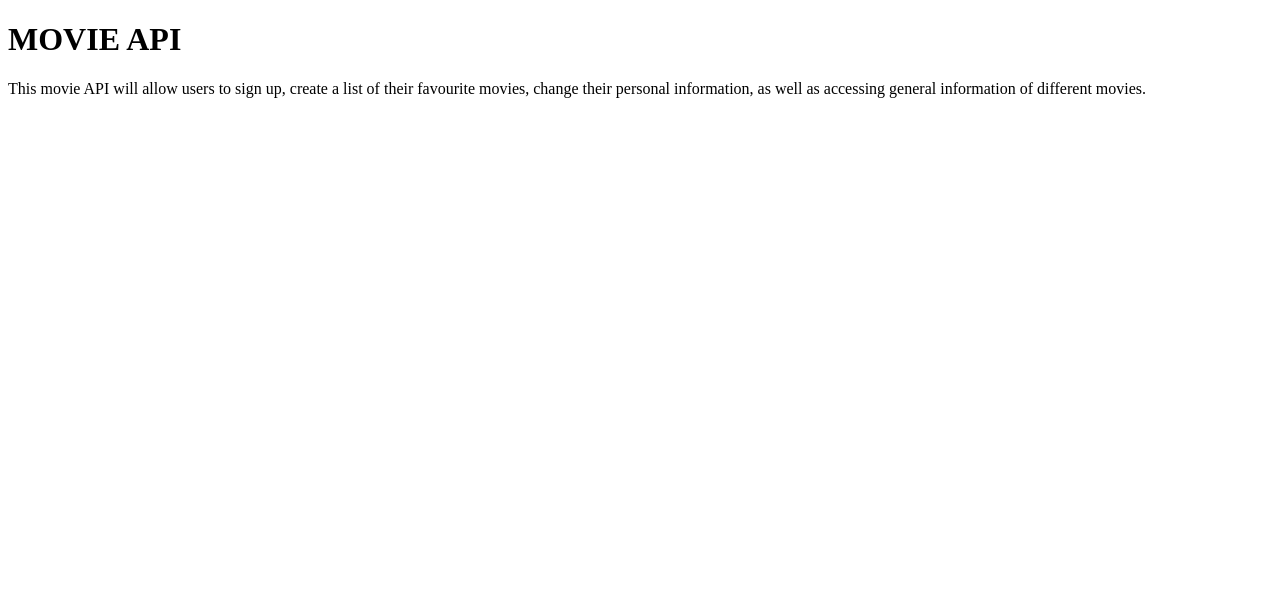
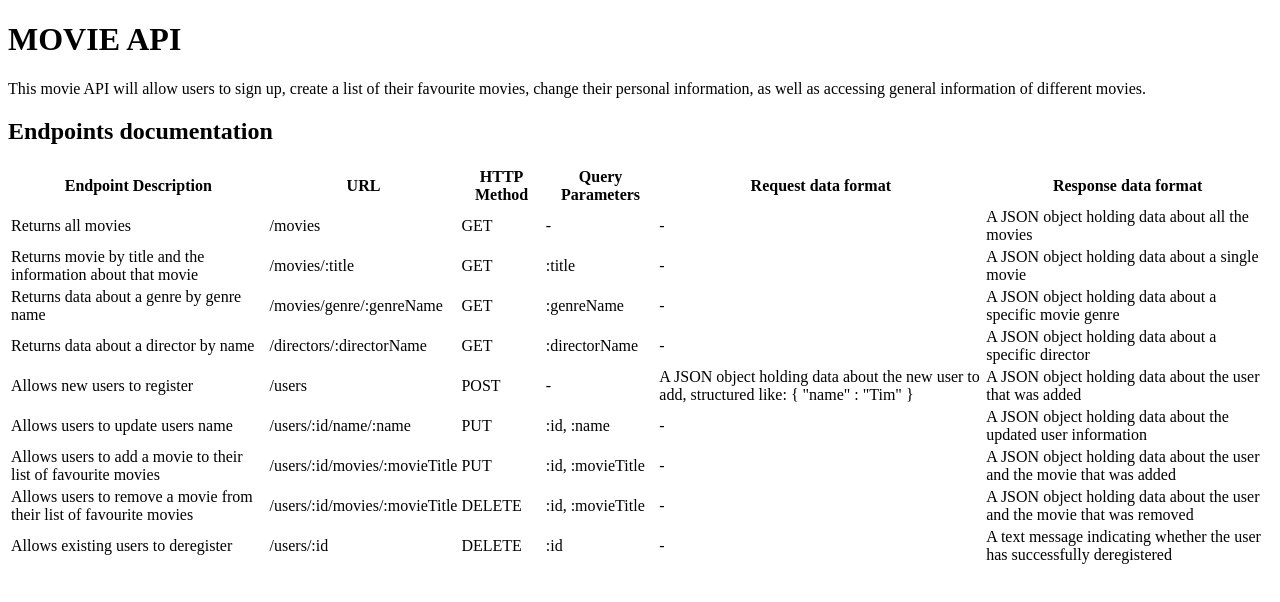
Before and after one commit to ernas93/movie_api, a website: page public/documentation.html in a window 1280 px wide. Drawn offline with Linux system fonts and the light colour scheme.

Commit message:
documentation of endpoints and their description

```diff
--- a/public/documentation.html
+++ b/public/documentation.html
@@ -3,10 +3,110 @@
 <html lang="en">
     <head>
         <meta charset="utf-8">
+        <meta name="viewport" content="width=device-width, initial-scale=1">
+        <title>MyFlix movie API for now!</title>
+        <link rel="stylesheet" href="./styles.css" />
     </head>
     <body>
         <h1>MOVIE API</h1>
         <p>This movie API will allow users to sign up, create a list of their favourite movies, change their personal information, as well as accessing general information of different movies.
         </p>
+
+        <h2>Endpoints documentation</h2>
+
+        <table class="table">
+            <thead>
+                <tr>
+                    <th>Endpoint Description</th>
+                    <th>URL</th>
+                    <th>HTTP Method</th>
+                    <th>Query Parameters</th>
+                    <th>Request data format</th>
+                    <th>Response data format</th>
+                </tr>
+            </thead>
+            <tbody>
+                <tr>
+                    <td>Returns all movies</td>
+                    <td>/movies</td>
+                    <td>GET</td>
+                    <td>-</td>
+                    <td>-</td>
+                    <td>A JSON object holding data about all the movies</td>
+                </tr>
+
+                <tr>
+                  <td>Returns movie by title and the information about that movie</td>
+                  <td>/movies/:title</td>
+                  <td>GET</td>
+                  <td>:title</td>
+                  <td>-</td>
+                  <td>A JSON object holding data about a single movie</td>
+                </tr>
+
+                <tr>
+                  <td>Returns data about a genre by genre name</td>
+                  <td>/movies/genre/:genreName</td>
+                  <td>GET</td>
+                  <td>:genreName</td>
+                  <td>-</td>
+                  <td>A JSON object holding data about a specific movie genre</td>
+                </tr>
+
+                <tr>
+                  <td>Returns data about a director by name</td>
+                  <td>/directors/:directorName</td>
+                  <td>GET</td>
+                  <td>:directorName</td>
+                  <td>-</td>
+                  <td>A JSON object holding data about a specific director</td>
+                </tr>
+
+                <tr>
+                  <td>Allows new users to register</td>
+                  <td>/users</td>
+                  <td>POST</td>
+                  <td>-</td>
+                  <td>A JSON object holding data about the new user to add, structured like: { "name" : "Tim" }</td>
+                  <td>A JSON object holding data about the user that was added</td>
+                </tr>
+
+                <tr>
+                  <td>Allows users to update users name</td>
+                  <td>/users/:id/name/:name</td>
+                  <td>PUT</td>
+                  <td>:id, :name</td>
+                  <td>-</td>
+                  <td>A JSON object holding data about the updated user information</td>
+                </tr>
+
+                <tr>
+                  <td>Allows users to add a movie to their list of favourite movies</td>
+                  <td>/users/:id/movies/:movieTitle</td>
+                  <td>PUT</td>
+                  <td>:id, :movieTitle</td>
+                  <td>-</td>
+                  <td>A JSON object holding data about the user and the movie that was added</td>
+                </tr>
+
+                <tr>
+                  <td>Allows users to remove a movie from their list of favourite movies</td>
+                  <td>/users/:id/movies/:movieTitle</td>
+                  <td>DELETE</td>
+                  <td>:id, :movieTitle</td>
+                  <td>-</td>
+                  <td>A JSON object holding data about the user and the movie that was removed</td>
+                </tr>
+
+                <tr>
+                  <td>Allows existing users to deregister</td>
+                  <td>/users/:id</td>
+                  <td>DELETE</td>
+                  <td>:id</td>
+                  <td>-</td>
+                  <td>A text message indicating whether the user has successfully deregistered</td>
+                </tr>
+            </tbody>
+        </table>
     </body>
 </html>
```
